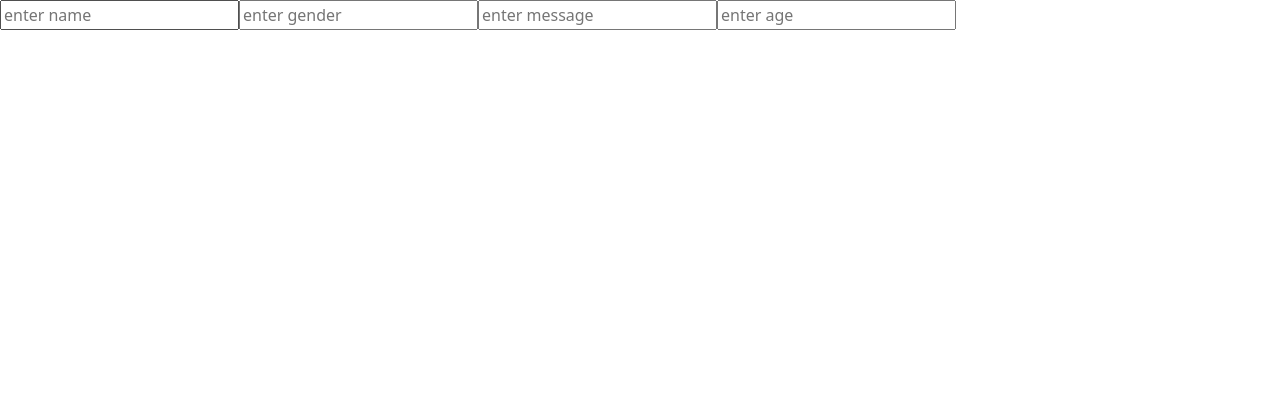
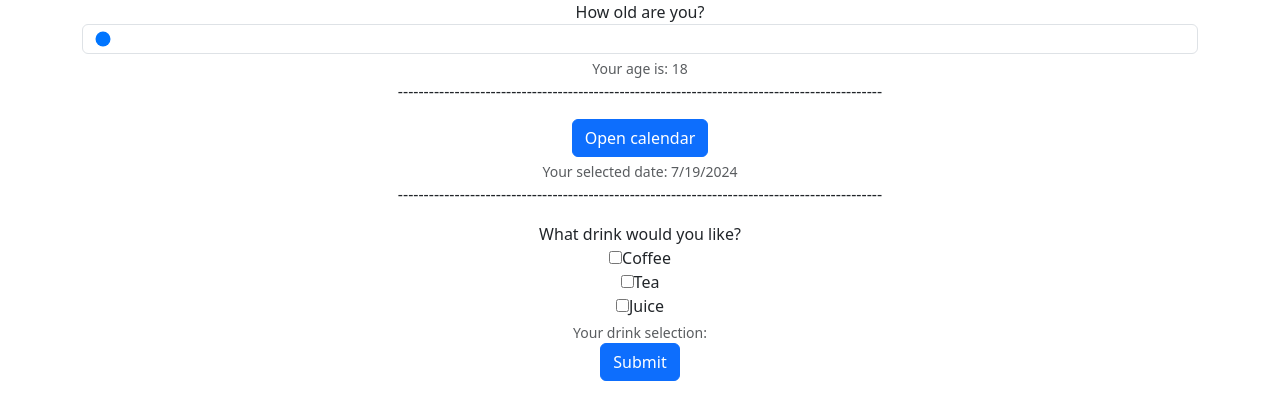
Before and after one commit to zer0vox/basic_react_app, a React (Vite) app: page / in a window 1280 px wide. Shown: the top 420 px of the page. Built offline with nearby package versions, Linux system fonts and the light colour scheme.

Commit message:
added dependencies

```diff
--- a/src/App.jsx
+++ b/src/App.jsx
@@ -1,12 +1,14 @@
 //import Car from "./Car";
-import Contact from "./contact";
-//import Survey from "./survey";
+//import Contact from "./contact";
+import Survey from "./survey";
 import "bootstrap/dist/css/bootstrap.min.css";
+import "react-date-picker/dist/DatePicker.css";
+import "react-calendar/dist/Calendar.css";
 import { StateHook } from "./StateHook";
 const App = () => {
   return (
     <>
-      <StateHook />
+      <Survey />
     </>
   );
 };
--- a/src/main.jsx
+++ b/src/main.jsx
@@ -2,7 +2,10 @@ import React from "react";
 import ReactDOM from "react-dom/client";
 import App from "./App.jsx";
 import "./index.css";
-
+import "bootstrap/dist/css/bootstrap.min.css";
+import "react-date-picker/dist/DatePicker.css";
+import "react-calendar/dist/Calendar.css";
+import { StateHook } from "./StateHook";
 ReactDOM.createRoot(document.getElementById("root")).render(
   <React.StrictMode>
     <App />
```
